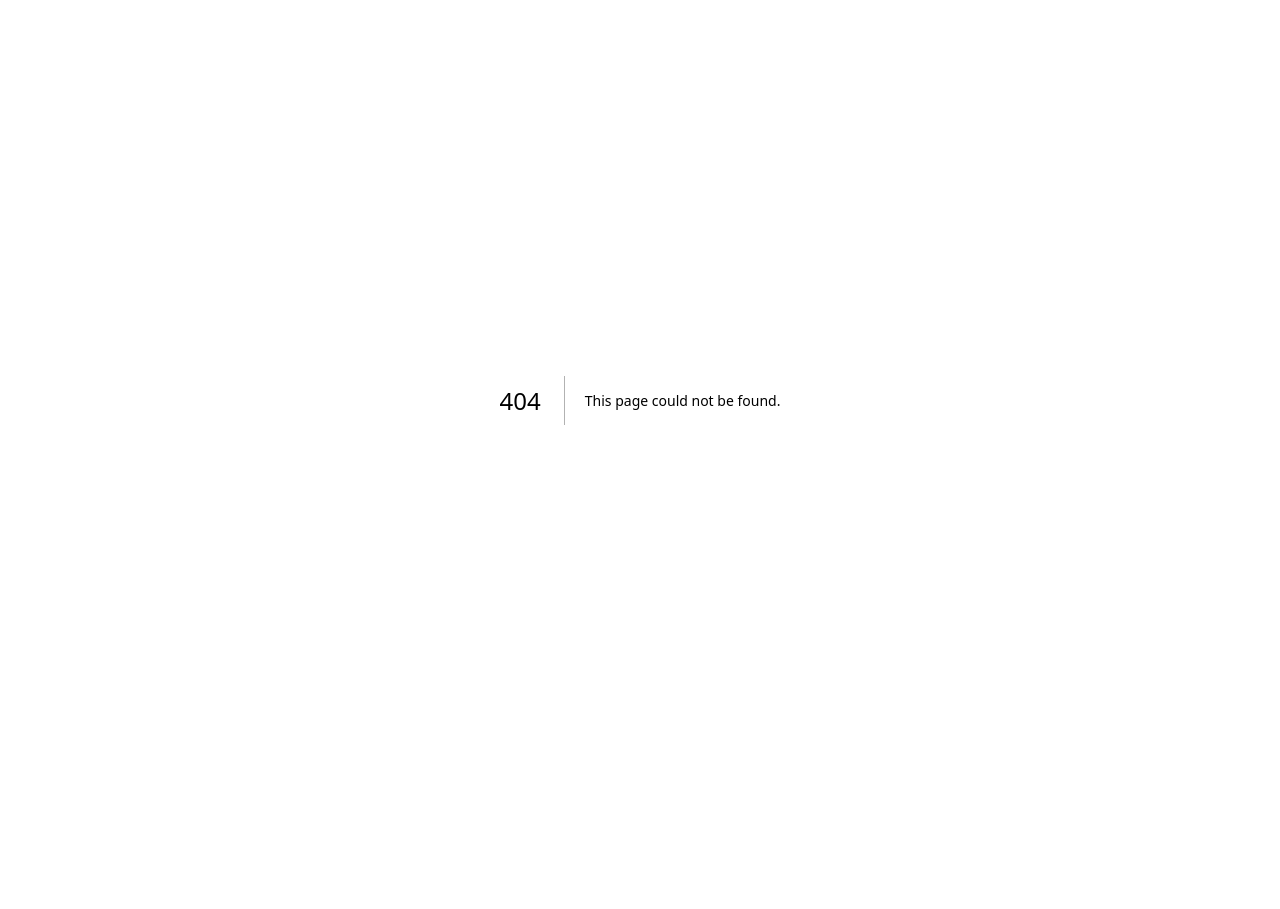
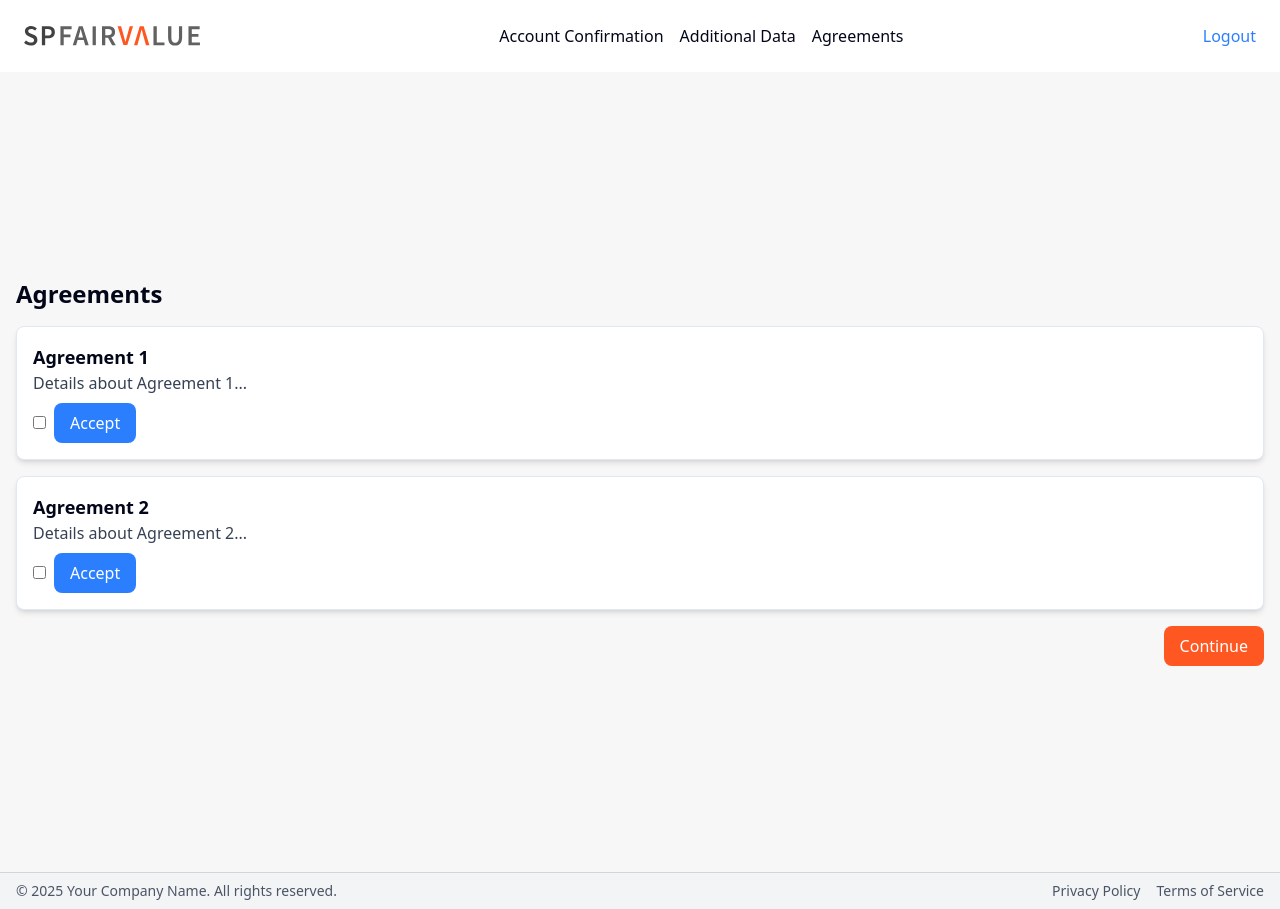
Before and after one commit to vito8916/spfv, a Next.js app: page /agreements in a window 1280 px wide. Before the commit this address had no page. Before the commit the page ends 800 px from the top, so only its background shows below. Built offline with nearby package versions, Linux system fonts and the light colour scheme.

Commit message:
feat: add registration flow components including additional data form, navbar, footer, and layout

```diff
--- /dev/null
+++ b/app/(registration-flow)/(routes)/account-confirmation/page.tsx
@@ -0,0 +1,11 @@
+import React from 'react';
+
+const AccountConfirmationPage = () => {
+    return (
+        <div>
+            Account Confirmation Page.
+        </div>
+    );
+};
+
+export default AccountConfirmationPage;
--- /dev/null
+++ b/app/(registration-flow)/(routes)/additional-data/page.tsx
@@ -0,0 +1,12 @@
+import React from 'react';
+import AdditionalDataForm from "@/components/registration-flow/additional-data-form";
+
+const AdditionalDataPage = () => {
+    return (
+        <div>
+           <AdditionalDataForm />
+        </div>
+    );
+};
+
+export default AdditionalDataPage;
--- /dev/null
+++ b/app/(registration-flow)/(routes)/agreements/page.tsx
@@ -0,0 +1,32 @@
+import React from 'react';
+
+const AgreementsPage = () => {
+    return (
+        <div>
+            {/*agreements cards*/}
+            <h1 className="text-2xl font-bold mb-4">Agreements</h1>
+            <div className="space-y-4">
+                <div className="p-4 border rounded-md shadow-md bg-white">
+                    <h2 className="text-lg font-semibold">Agreement 1</h2>
+                    <p className="text-gray-700">Details about Agreement 1...</p>
+                    <input type={"checkbox"} className="mr-2"/>
+                    <button className="mt-2 px-4 py-2 bg-blue-500 text-white rounded-md hover:bg-blue-600">Accept
+                    </button>
+                </div>
+                <div className="p-4 border rounded-md shadow-md bg-white">
+                    <h2 className="text-lg font-semibold">Agreement 2</h2>
+                    <p className="text-gray-700">Details about Agreement 2...</p>
+                    <input type={"checkbox"} className="mr-2"/>
+                    <button className="mt-2 px-4 py-2 bg-blue-500 text-white rounded-md hover:bg-blue-600">Accept
+                    </button>
+                </div>
+            </div>
+            <div className="flex justify-end mt-4">
+                <button className="px-4 py-2 bg-primary text-white rounded-md hover:bg-green-600">Continue
+                </button>
+            </div>
+        </div>
+    );
+};
+
+export default AgreementsPage;
--- /dev/null
+++ b/app/(registration-flow)/layout.tsx
@@ -0,0 +1,23 @@
+import React from 'react';
+import NavbarRegistrationFlow from "@/components/registration-flow/navbar";
+import FooterRegistrationFlow from "@/components/registration-flow/footer";
+
+const LayoutRegistrationFlow = ({children}: Readonly<{
+    children: React.ReactNode;
+}>) => {
+    return (
+        <>
+            <header>
+                <NavbarRegistrationFlow />
+            </header>
+            <main className="flex flex-col items-center justify-center min-h-screen bg-secondary">
+                <div className="container mx-auto p-4">
+                    {children}
+                </div>
+            </main>
+            <FooterRegistrationFlow />
+        </>
+    );
+};
+
+export default LayoutRegistrationFlow;
--- /dev/null
+++ b/components/registration-flow/additional-data-form.tsx
@@ -0,0 +1,32 @@
+import React from 'react';
+
+const AdditionalDataForm = () => {
+    return (
+        <div>
+            <h1 className="text-2xl font-bold mb-4">Additional Data</h1>
+            <form className="space-y-4">
+                {/*town/city*/}
+                <div>
+                    <label htmlFor="city" className="block text-sm font-medium text-gray-700">City</label>
+                    <input type="text" id="city" name="city" className="mt-1 block w-full border-gray-300 rounded-md shadow-sm focus:ring focus:ring-blue-500"/>
+                </div>
+                <div>
+                    <label htmlFor="address" className="block text-sm font-medium text-gray-700">Address</label>
+                    <input type="text" id="address" name="address" className="mt-1 block w-full border-gray-300 rounded-md shadow-sm focus:ring focus:ring-blue-500"/>
+                </div>
+                <div>
+                    <label htmlFor="phone" className="block text-sm font-medium text-gray-700">Phone Number</label>
+                    <input type="tel" id="phone" name="phone" className="mt-1 block w-full border-gray-300 rounded-md shadow-sm focus:ring focus:ring-blue-500"/>
+                </div>
+                {/*postcode*/}
+                <div>
+                    <label htmlFor="postcode" className="block text-sm font-medium text-gray-700">Postcode</label>
+                    <input type="text" id="postcode" name="postcode" className="mt-1 block w-full border-gray-300 rounded-md shadow-sm focus:ring focus:ring-blue-500"/>
+                </div>
+                <button type="submit" className="px-4 py-2 bg-primary text-white rounded-md hover:bg-primary/90">Submit</button>
+            </form>
+        </div>
+    );
+};
+
+export default AdditionalDataForm;
--- /dev/null
+++ b/components/registration-flow/footer.tsx
@@ -0,0 +1,23 @@
+import React from 'react';
+
+const FooterRegistrationFlow = () => {
+    return (
+        <footer>
+            <div className="flex items-center justify-between px-4 py-2 bg-gray-100 border-t border-gray-300">
+                <div className="text-sm text-gray-600">
+                    &copy; {new Date().getFullYear()} Your Company Name. All rights reserved.
+                </div>
+                <div className="flex space-x-4">
+                    <a href="/privacy-policy" className="text-sm text-gray-600 hover:text-gray-800">
+                        Privacy Policy
+                    </a>
+                    <a href="/terms-of-service" className="text-sm text-gray-600 hover:text-gray-800">
+                        Terms of Service
+                    </a>
+                </div>
+            </div>
+        </footer>
+    );
+};
+
+export default FooterRegistrationFlow;
--- /dev/null
+++ b/components/registration-flow/navbar.tsx
@@ -0,0 +1,22 @@
+import Logo from "@/components/logo";
+import Link from "next/link";
+
+const NavbarRegistrationFlow = () => {
+    return (
+        <nav className="flex items-center justify-between py-6 px-6 bg-white shadow-md">
+            <div className="flex items-center">
+                <Logo/>
+            </div>
+            <ul className="flex space-x-4">
+                <li><Link href="/account-confirmation">Account Confirmation</Link></li>
+                <li><Link href="/additional-data">Additional Data</Link></li>
+                <li><Link href="/agreements">Agreements</Link></li>
+            </ul>
+            <div className="flex items-center">
+                <a href="/logout" className="text-blue-500 hover:underline">Logout</a>
+            </div>
+        </nav>
+    );
+};
+
+export default NavbarRegistrationFlow;
```
